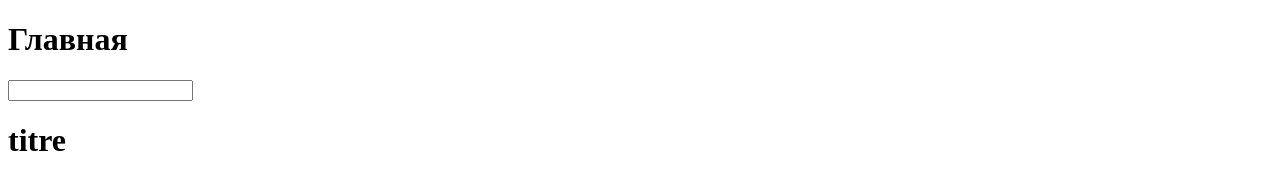
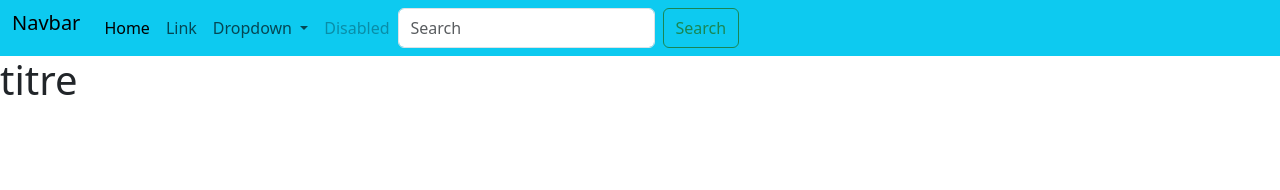
Before and after one commit to ymefath/WebProject, a plain HTML site: page main.htm in a window 1280 px wide. Drawn offline with nearby package versions, Linux system fonts and the light colour scheme.

Commit message:
Update main.htm

```diff
--- a/main.htm
+++ b/main.htm
@@ -3,12 +3,49 @@
 <head>
     <meta charset="utf-8">
     <meta name="viewport" content="width=device-width, initial-scale=1">
-
+    <link href="https://cdn.jsdelivr.net/npm/bootstrap@5.3.3/dist/css/bootstrap.min.css" rel="stylesheet" integrity="sha384-QWTKZyjpPEjISv5WaRU9OFeRpok6YctnYmDr5pNlyT2bRjXh0JMhjY6hW+ALEwIH" crossorigin="anonymous">
+    <script src="https://cdn.jsdelivr.net/npm/bootstrap@5.3.3/dist/js/bootstrap.bundle.min.js" integrity="sha384-YvpcrYf0tY3lHB60NNkmXc5s9fDVZLESaAA55NDzOxhy9GkcIdslK1eN7N6jIeHz" crossorigin="anonymous"></script>
     <title>Store</title>
 </head>
 <body>
-    <h1>Главная</h1>
-    <input type="text">
+    <nav class="navbar navbar-expand-lg bg-info">
+        <div class="container-fluid">
+            <div class="d-flex flex-row justify-content-center">
+          <a class="navbar-brand p-0" href="#">Navbar</a>
+          <button class="navbar-toggler" type="button" data-bs-toggle="collapse" data-bs-target="#navbarSupportedContent" aria-controls="navbarSupportedContent" aria-expanded="false" aria-label="Toggle navigation">
+            <span class="navbar-toggler-icon"></span>
+          </button>
+          <div class="collapse navbar-collapse" id="navbarSupportedContent">
+            <ul class="navbar-nav me-auto mb-2 mb-lg-0">
+              <li class="nav-item">
+                <a class="nav-link active" aria-current="page" href="#">Home</a>
+              </li>
+              <li class="nav-item">
+                <a class="nav-link" href="#">Link</a>
+              </li>
+              <li class="nav-item dropdown">
+                <a class="nav-link dropdown-toggle" href="#" role="button" data-bs-toggle="dropdown" aria-expanded="false">
+                  Dropdown
+                </a>
+                <ul class="dropdown-menu">
+                  <li><a class="dropdown-item" href="#">Action</a></li>
+                  <li><a class="dropdown-item" href="#">Another action</a></li>
+                  <li><hr class="dropdown-divider"></li>
+                  <li><a class="dropdown-item" href="#">Something else here</a></li>
+                </ul>
+              </li>
+              <li class="nav-item">
+                <a class="nav-link disabled" aria-disabled="true">Disabled</a>
+              </li>
+            </ul>
+        </div>
+            <form class="d-flex" role="search">
+              <input class="form-control me-2" type="search" placeholder="Search" aria-label="Search">
+              <button class="btn btn-outline-success" type="submit">Search</button>
+            </form>
+          </div>
+        </div>
+      </nav>
 </body>
 </html>
 <h1>titre</h1>
```
